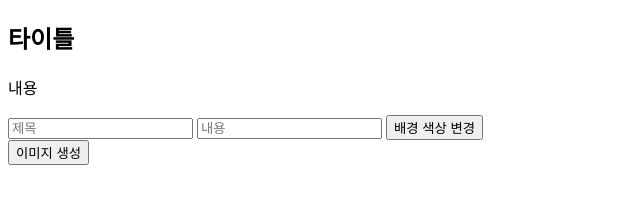
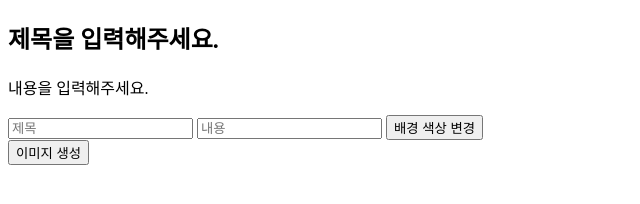
Before and after one commit to ReturnReason/ThumbnailGenerator, a plain HTML site: page index.html in a window 1280 px wide. Shown: the whole page, without its empty margins (0-640 px from the left). Drawn offline with Linux system fonts and the light colour scheme.

Commit message:
chore: title, content 내용 수정

```diff
--- a/index.html
+++ b/index.html
@@ -9,8 +9,8 @@
   <body>
     <main class="thumbnail">
       <div class="bg">
-        <h2 class="title">타이틀</h2>
-        <p class="content">내용</p>
+        <h2 id="title">제목을 입력해주세요.</h2>
+        <p id="content">내용을 입력해주세요.</p>
       </div>
     </main>
 
```
